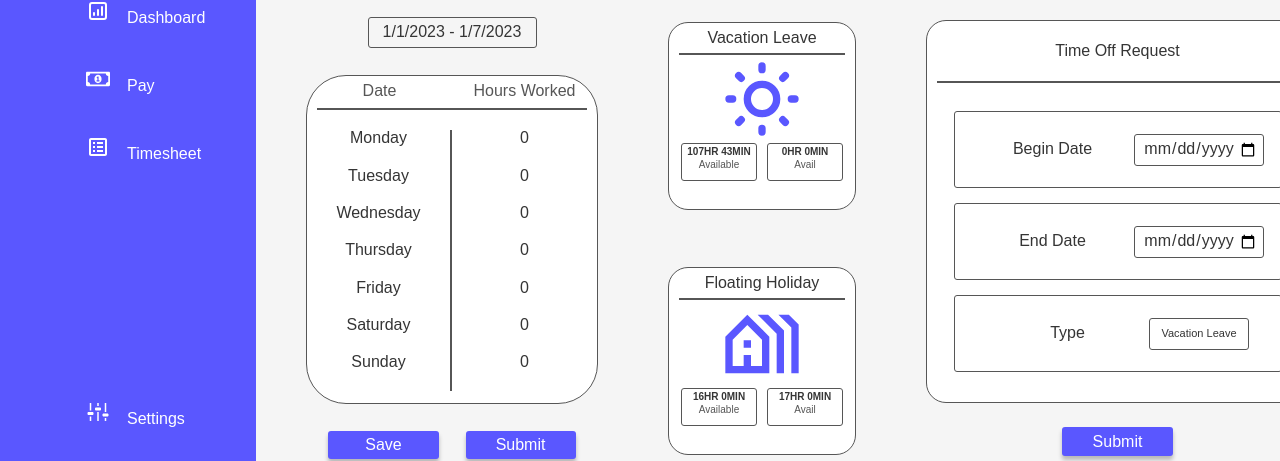
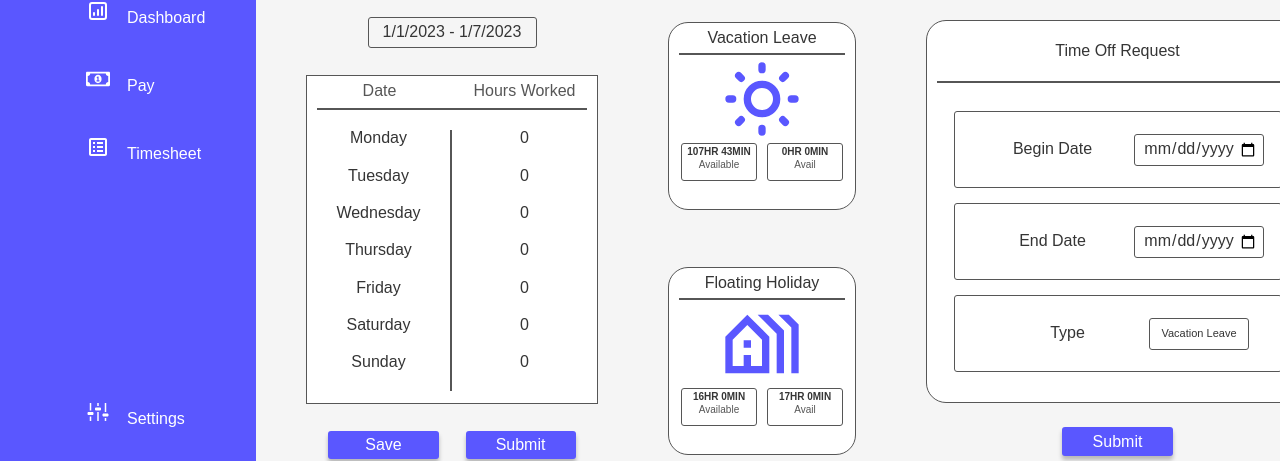
Before and after one commit to JosephHuntley/nexus, a Next.js app: page /timesheet in a window 1280 px wide. Shown: the part 224-685 px from the top of the page. Built offline with nearby package versions, Linux system fonts and the light colour scheme; sample sign-in values are in the browser's storage.

Commit message:
Removed default prop value for radius

```diff
--- a/src/components/Global/Box/Box.tsx
+++ b/src/components/Global/Box/Box.tsx
@@ -22,7 +22,7 @@ function Box({
 	width = '328px',
 	height = '237px',
 	isShadow = true,
-	radius = '40px',
+	radius,
 	md_height = height,
 	md_width = width,
 	sm_height = md_height,
```
